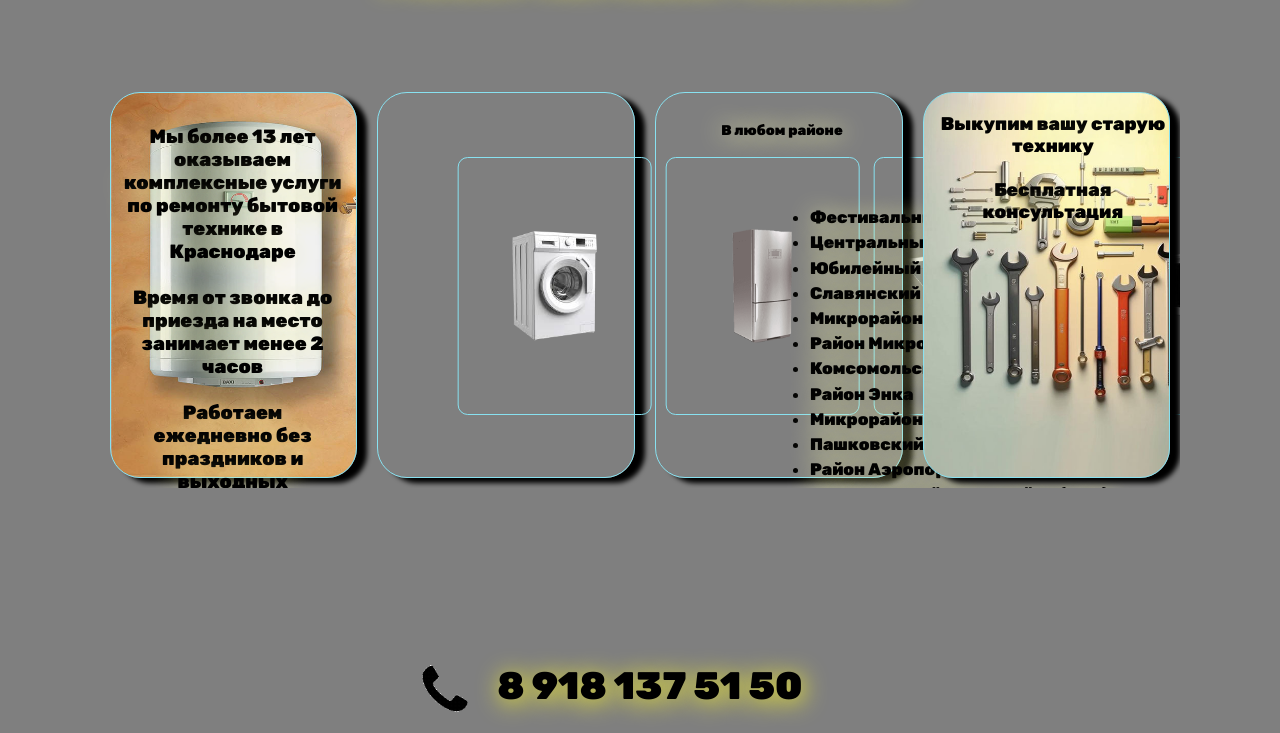
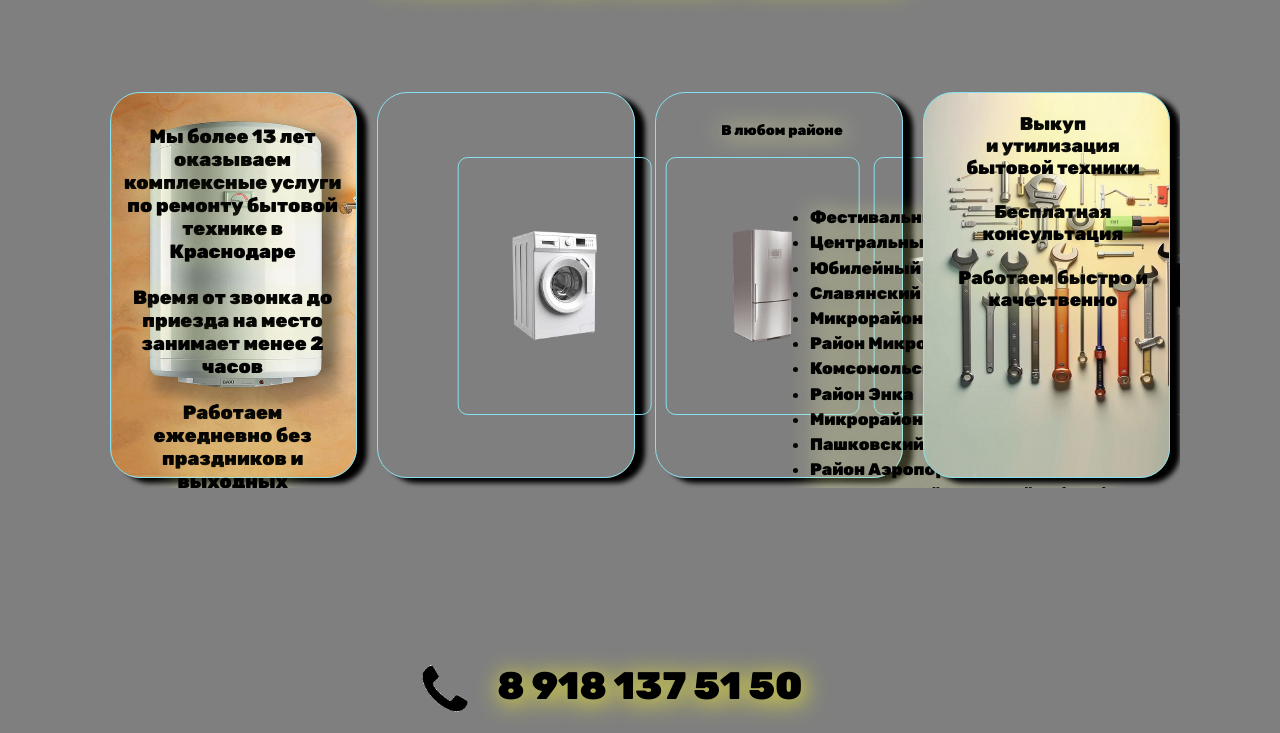
Before and after one commit to orbital13/krd-remont, a plain HTML site: page index.html in a window 1280 px wide. Shown: the part 67-800 px from the top of the page. Drawn offline with Linux system fonts and the light colour scheme.

Commit message:
Update index.html

```diff
--- a/index.html
+++ b/index.html
@@ -109,8 +109,9 @@
 
 
 
-			<p>Выкупим вашу старую технику<br><br>
-				Бесплатная консультация</p>
+			<p>Выкуп<br> и утилизация<br> бытовой техники<br><br>
+				Бесплатная консультация<br><br>
+				Работаем быстро и качественно</p>
 
 
 			<div class="card4-content">
```
